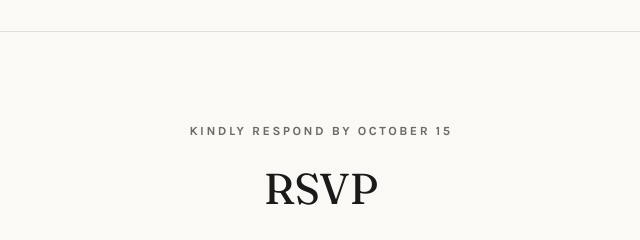
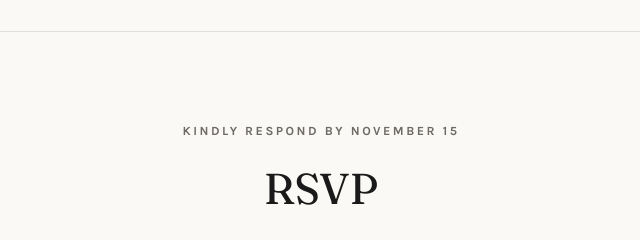
Before and after one commit to kxdji/wedding-website, a plain HTML site: page wedding-website/index.html in a window 1280 px wide. Shown: the part 4040-4280 px from the top of the page, 319-959 px from the left. Drawn offline with Linux system fonts and the light colour scheme.

Commit message:
Update RSVP deadline to November 15

```diff
--- a/wedding-website/index.html
+++ b/wedding-website/index.html
@@ -156,7 +156,7 @@
               the bride.</em></p>
         </div>
 
-        <!-- 5 Intersecting Color Swatches (Hex codes editable in style attributes below) -->
+        <!-- 5 Intersecting Color Swatches (Hex codes editable in style attribut es below) -->
         <div class="palette-section">
           <div class="palette-title">Wedding Color Palette</div>
           <div class="palette-circles-wrap">
@@ -246,7 +246,7 @@
   <!-- 4. RSVP Section (First Name Personalization, Input Validation & Character Limits) -->
   <section id="rsvp">
     <div class="wrap section-head reveal">
-      <span class="eyebrow">Kindly Respond by October 15</span>
+      <span class="eyebrow">Kindly Respond by November 15</span>
       <h2>RSVP</h2>
     </div>
     <div class="wrap rsvp-card reveal">
```
